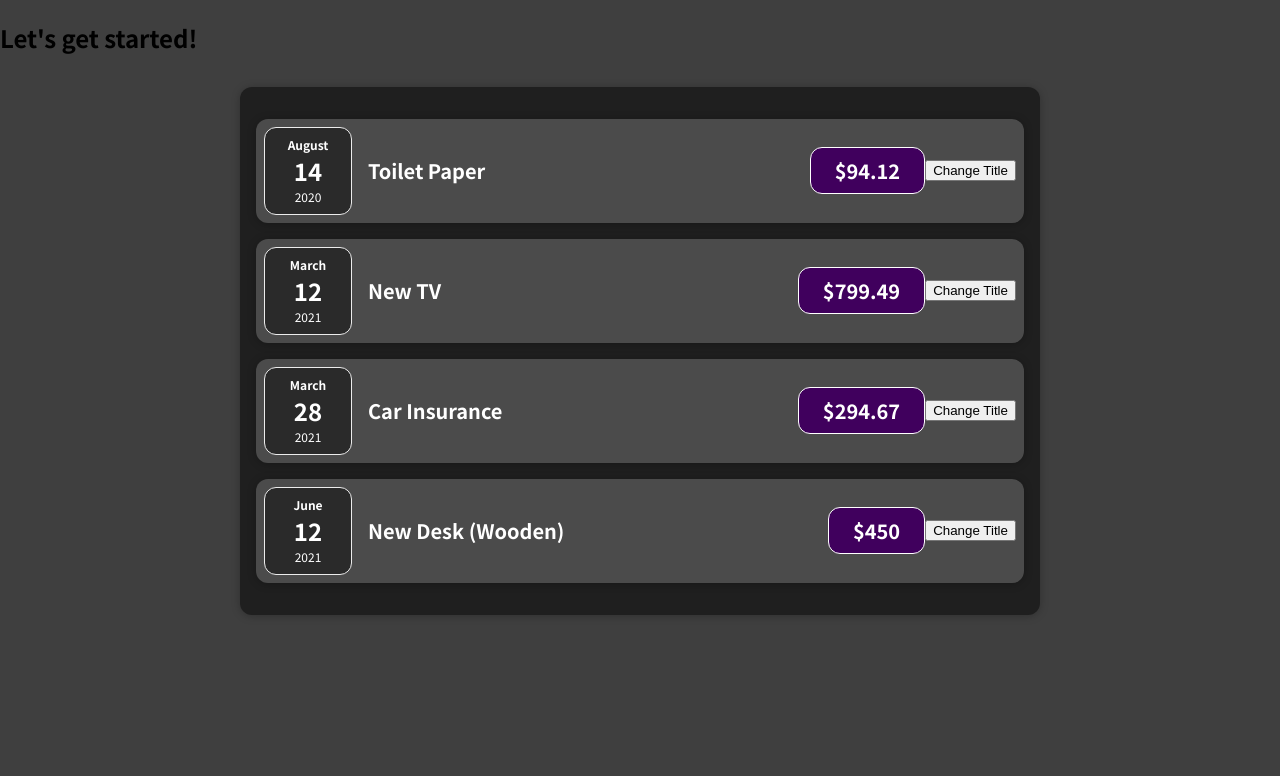
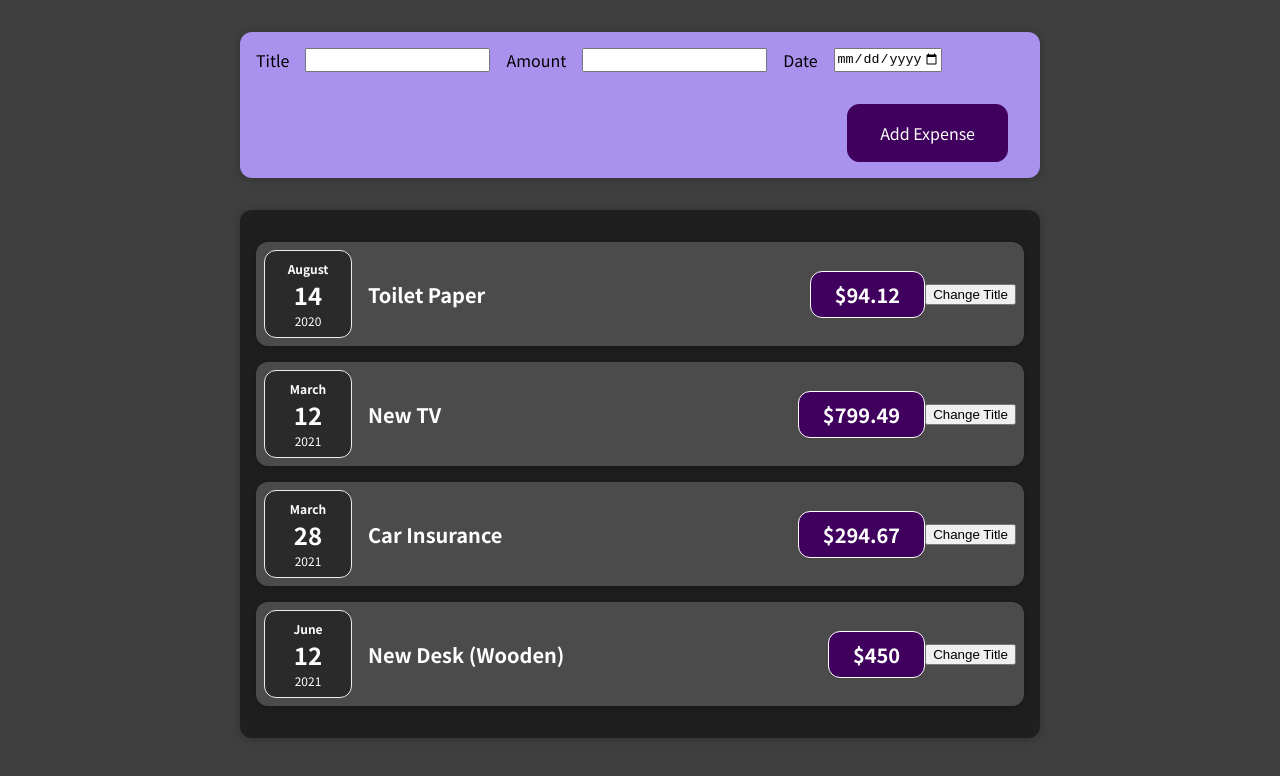
Before and after one commit to kevinniu79/ReactProject, a React (Create React App) app in the folder 01-starting-setup/01-starting-setup/: page / in a window 1280 px wide. Shown: the top 776 px of the page. Built offline with nearby package versions, Linux system fonts and the light colour scheme.

Commit message:
Creating Form

```diff
--- a/01-starting-setup/01-starting-setup/src/App.js
+++ b/01-starting-setup/01-starting-setup/src/App.js
@@ -1,5 +1,6 @@
 import React from 'react';
 import Expenses from './components/Expenses.js';
+import NewExpense from './components/newExpense/NewExpense.js';
 function App() {
   const expenses = [
     {
@@ -29,7 +30,7 @@ function App() {
   ]
   return (
     <div>
-      <h2>Let's get started!</h2>
+      <NewExpense></NewExpense>
       <Expenses items={expenses}></Expenses>
     </div>
   );
--- /dev/null
+++ b/01-starting-setup/01-starting-setup/src/components/newExpense/ExpenseForm.css
@@ -0,0 +1,26 @@
+.new-expense__controls {
+    display: flex;
+    flex-wrap: wrap;
+    gap: 1rem;
+    margin-bottom: 1rem;
+    text-align: left;
+  }
+
+  .new-expense__control label {
+    font-weight: bold;
+    margin-bottom: 0.5rem;
+    display: block;
+  }
+
+  .new-expense__control input {
+    font: inherit;
+    padding: 0.5rem;
+    border-radius: 6px;
+    border: 1px solid #ccc;
+    width: 20rem;
+    max-width: 100%;
+  }
+
+  .new-expense__actions {
+    text-align: right;
+  }
--- /dev/null
+++ b/01-starting-setup/01-starting-setup/src/components/newExpense/ExpenseForm.js
@@ -0,0 +1,29 @@
+import React from 'react';
+import './ExpenseForm.css';
+
+function ExpenseForm() {
+    return (
+        <form>
+        <div className="new-expense__controls">
+        <div className="new-expense__controls">
+          <label>Title</label>
+          <input type="text"></input>
+        </div>
+        <div className="new-expense__controls">
+          <label>Amount</label>
+          <input type="number" min="0.01" step="0.01"></input>
+        </div>
+        <div className="new-expense__controls">
+          <label>Date</label>
+          <input type="date" min="2019-01-01" max="2022-12-31"></input>
+        </div>
+      </div>
+
+      <div className='new-expense__actions'>
+        <button type='submit'>Add Expense</button>
+      </div>
+        </form>
+    );
+}
+
+export default ExpenseForm;
--- /dev/null
+++ b/01-starting-setup/01-starting-setup/src/components/newExpense/NewExpense.css
@@ -0,0 +1,38 @@
+.new-expense {
+    background-color: #a892ee;
+    padding: 1rem;
+    margin: 2rem auto;
+    width: 50rem;
+    max-width: 95%;
+    border-radius: 12px;
+    text-align: center;
+    box-shadow: 0 1px 8px rgba(0, 0, 0, 0.25);
+  }
+
+  .new-expense button {
+    font: inherit;
+    cursor: pointer;
+    padding: 1rem 2rem;
+    border: 1px solid #40005d;
+    background-color: #40005d;
+    color: white;
+    border-radius: 12px;
+    margin-right: 1rem;
+  }
+
+  .new-expense button:hover,
+  .new-expense button:active {
+    background-color: #510674;
+    border-color: #510674;
+  }
+
+  .new-expense button.alternative {
+    color: #220131;
+    border-color: transparent;
+    background-color: transparent;
+  }
+
+  .new-expense button.alternative:hover,
+  .new-expense button.alternative:active {
+    background-color: #ddb3f8;
+  }
--- /dev/null
+++ b/01-starting-setup/01-starting-setup/src/components/newExpense/NewExpense.js
@@ -0,0 +1,15 @@
+import React from 'react';
+import './NewExpense.css';
+import ExpenseForm from './ExpenseForm.js';
+
+function NewExpense() {
+
+    return(
+        <div className='new-expense'>
+            <ExpenseForm></ExpenseForm>
+        </div>
+    )
+
+}
+
+export default NewExpense;
```
Also changed, not shown: 1 other file (tests, documents, lock files or other folders).
